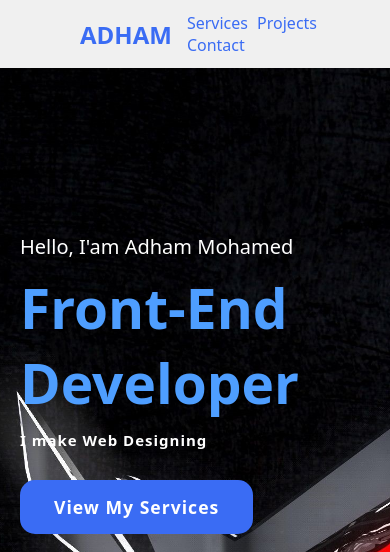
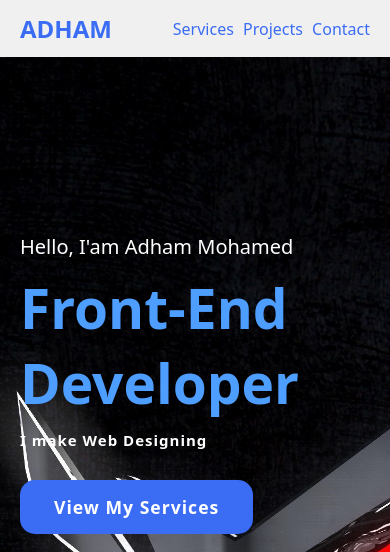
Before and after one commit to domaamo/portfolio, a plain HTML site: page index.html in a window 390 px wide. Shown: the top 552 px of the page. Drawn offline with Linux system fonts and the light colour scheme.

Commit message:
Update index.css

```diff
--- a/index.css
+++ b/index.css
@@ -154,7 +154,7 @@ section{
         padding: 12px 20px;
     }
     .logo{
-        padding-right: 10px;
+        padding-left: 0px;
     }
     .nav a{
         padding-left: 5px;
```
